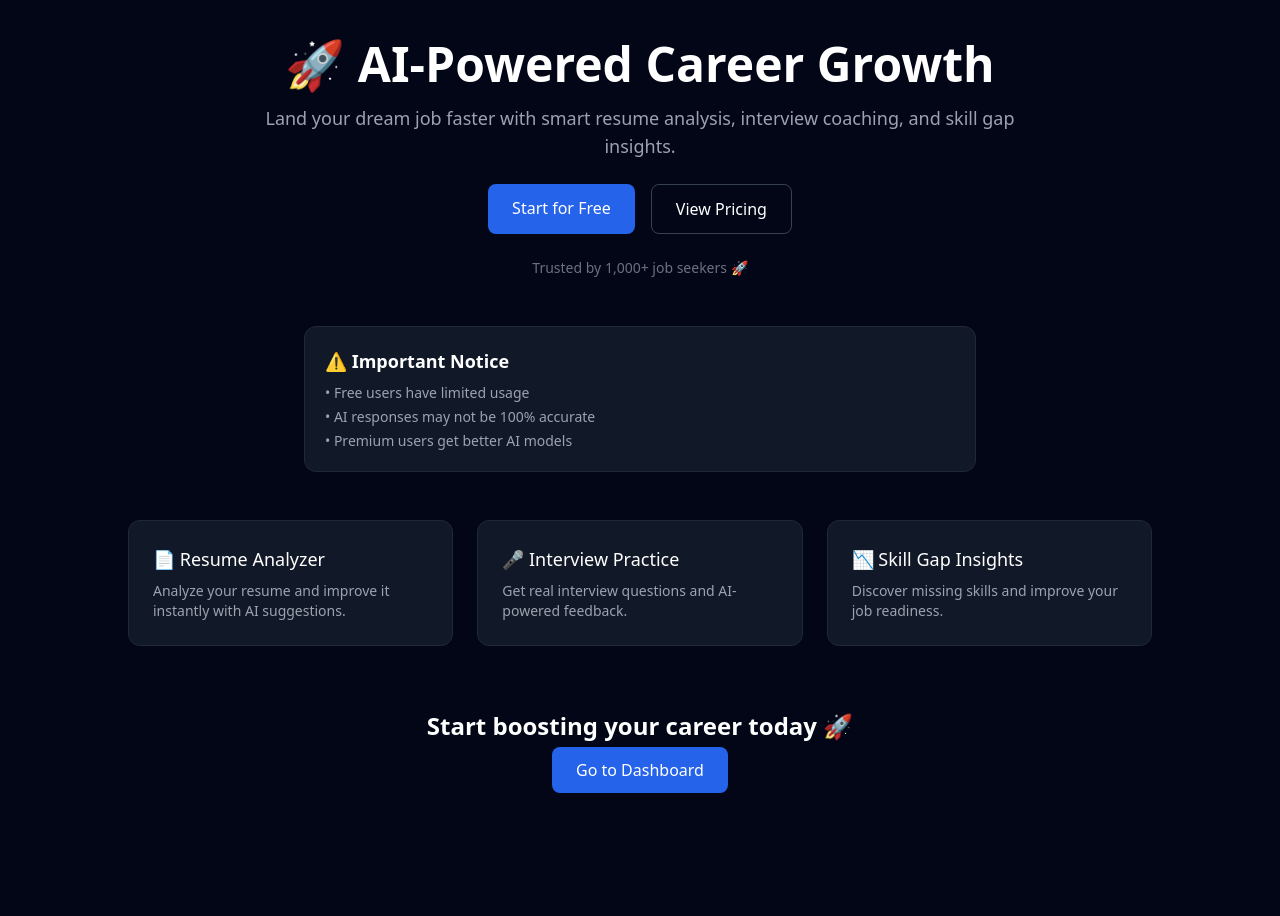
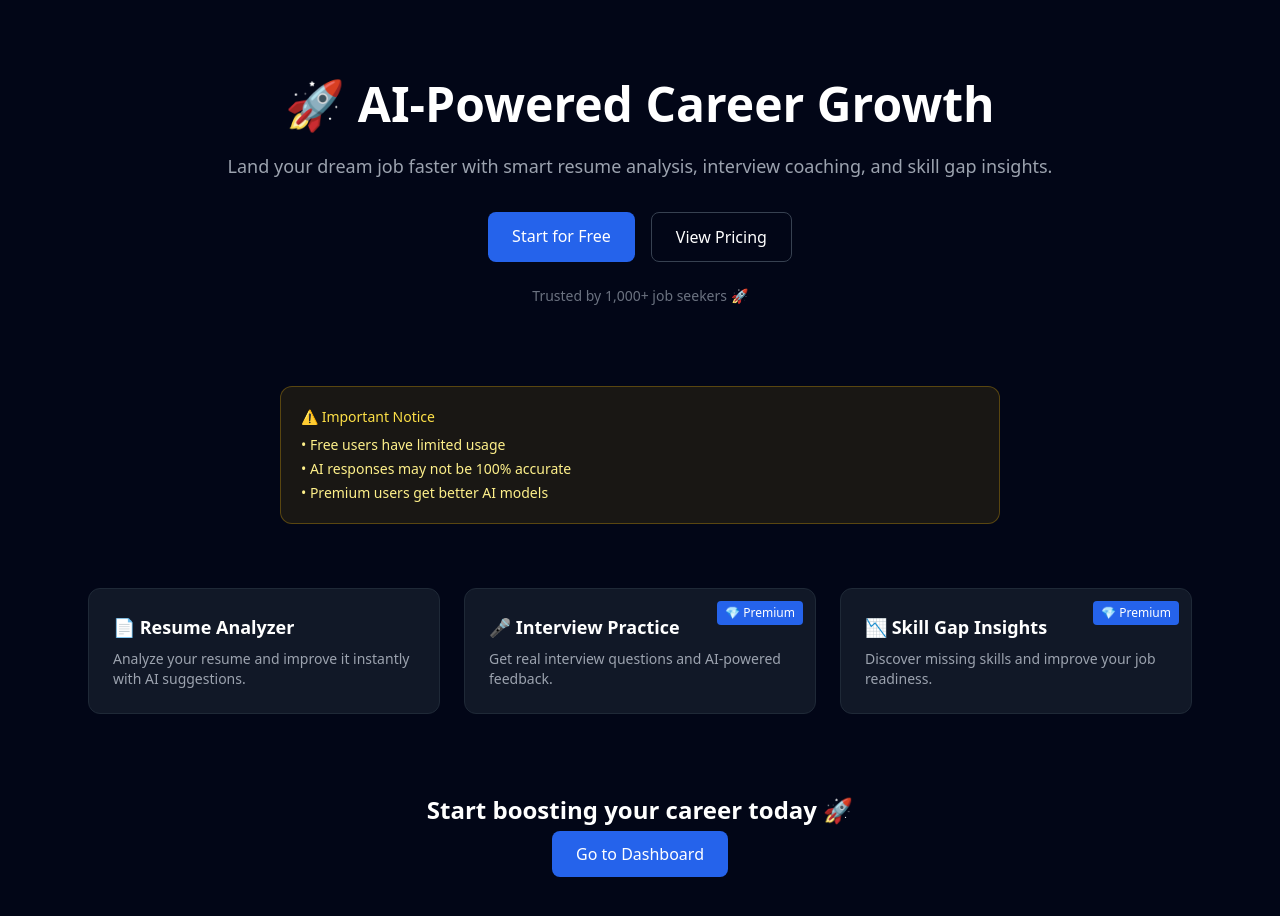
Before and after one commit to mohdsameerahmed346-lgtm/JobBooster-clean, a Next.js app: page / in a window 1280 px wide. Shown: the top 916 px of the page. Before the commit the page ends 822 px from the top, so only its background shows below. Built offline with nearby package versions, Linux system fonts and the light colour scheme.

Commit message:
Update page.js

```diff
--- a/app/page.js
+++ b/app/page.js
@@ -1,29 +1,23 @@
 "use client";
 
 import Link from "next/link";
-import { motion } from "framer-motion";
 
 export default function Home() {
   return (
-    <div className="min-h-screen bg-slate-950 text-white flex flex-col items-center px-6 py-10">
+    <div className="bg-slate-950 text-white min-h-screen">
 
-      {/* HERO */}
-      <section className="text-center max-w-3xl">
+      {/* HERO SECTION */}
+      <section className="text-center py-20 px-6 max-w-4xl mx-auto">
+        <h1 className="text-4xl md:text-5xl font-bold mb-6 leading-tight">
+          🚀 AI-Powered Career Growth
+        </h1>
 
-        <motion.h1
-          initial={{ opacity: 0, y: 20 }}
-          animate={{ opacity: 1, y: 0 }}
-          className="text-4xl md:text-5xl font-bold mb-4"
-        >
-          🚀 AI-Powered Career Growth
-        </motion.h1>
-
-        <p className="text-gray-400 mb-6 text-lg">
-          Land your dream job faster with smart resume analysis, interview coaching, and skill gap insights.
+        <p className="text-gray-400 text-lg mb-8">
+          Land your dream job faster with smart resume analysis, interview coaching,
+          and skill gap insights.
         </p>
 
-        {/* CTA */}
-        <div className="flex gap-4 justify-center flex-wrap">
+        <div className="flex gap-4 justify-center">
           <Link
             href="/dashboard"
             className="bg-blue-600 px-6 py-3 rounded-lg font-medium hover:scale-105 transition"
@@ -39,63 +33,64 @@ export default function Home() {
           </Link>
         </div>
 
-        {/* SOCIAL PROOF */}
-        <p className="text-gray-500 text-sm mt-6">
+        <p className="text-sm text-gray-500 mt-6">
           Trusted by 1,000+ job seekers 🚀
         </p>
-
       </section>
 
       {/* NOTICE */}
-      <section className="mt-12 bg-gray-900 border border-gray-800 p-5 rounded-xl max-w-2xl w-full">
-        <h2 className="text-lg font-semibold mb-2">⚠️ Important Notice</h2>
-        <ul className="text-gray-400 text-sm space-y-1">
+      <section className="max-w-3xl mx-auto px-6 mb-16">
+        <div className="bg-yellow-500/10 border border-yellow-500/30 p-5 rounded-xl text-sm text-yellow-300">
+          ⚠️ Important Notice
+          <ul className="mt-2 space-y-1 text-yellow-200">
             <li>• Free users have limited usage</li>
             <li>• AI responses may not be 100% accurate</li>
             <li>• Premium users get better AI models</li>
           </ul>
+        </div>
       </section>
 
       {/* FEATURES */}
-      <section className="mt-12 grid md:grid-cols-3 gap-6 max-w-5xl w-full">
+      <section className="max-w-6xl mx-auto px-6 grid md:grid-cols-3 gap-6">
 
-        {/* CARD 1 */}
-        <motion.div
-          whileHover={{ scale: 1.05 }}
-          className="bg-gray-900 border border-gray-800 p-6 rounded-xl"
-        >
-          <h3 className="text-lg mb-2">📄 Resume Analyzer</h3>
+        {/* Resume */}
+        <div className="bg-gray-900 p-6 rounded-xl border border-gray-800 hover:border-blue-500 transition">
+          <h2 className="text-lg font-semibold mb-2">📄 Resume Analyzer</h2>
           <p className="text-gray-400 text-sm">
             Analyze your resume and improve it instantly with AI suggestions.
           </p>
-        </motion.div>
+        </div>
 
-        {/* CARD 2 */}
-        <motion.div
-          whileHover={{ scale: 1.05 }}
-          className="bg-gray-900 border border-gray-800 p-6 rounded-xl"
-        >
-          <h3 className="text-lg mb-2">🎤 Interview Practice</h3>
+        {/* Interview */}
+        <div className="bg-gray-900 p-6 rounded-xl border border-gray-800 hover:border-green-500 transition relative">
+
+          <span className="absolute top-3 right-3 text-xs bg-blue-600 px-2 py-1 rounded">
+            💎 Premium
+          </span>
+
+          <h2 className="text-lg font-semibold mb-2">🎤 Interview Practice</h2>
           <p className="text-gray-400 text-sm">
             Get real interview questions and AI-powered feedback.
           </p>
-        </motion.div>
+        </div>
 
-        {/* CARD 3 */}
-        <motion.div
-          whileHover={{ scale: 1.05 }}
-          className="bg-gray-900 border border-gray-800 p-6 rounded-xl"
-        >
-          <h3 className="text-lg mb-2">📉 Skill Gap Insights</h3>
+        {/* Skill Gap */}
+        <div className="bg-gray-900 p-6 rounded-xl border border-gray-800 hover:border-purple-500 transition relative">
+
+          <span className="absolute top-3 right-3 text-xs bg-blue-600 px-2 py-1 rounded">
+            💎 Premium
+          </span>
+
+          <h2 className="text-lg font-semibold mb-2">📉 Skill Gap Insights</h2>
           <p className="text-gray-400 text-sm">
             Discover missing skills and improve your job readiness.
           </p>
-        </motion.div>
+        </div>
 
       </section>
 
-      {/* FINAL CTA */}
-      <section className="mt-16 text-center">
+      {/* CTA */}
+      <section className="text-center py-20">
         <h2 className="text-2xl font-semibold mb-4">
           Start boosting your career today 🚀
         </h2>
```
Lines whose indentation alone changed are shown as unchanged.
